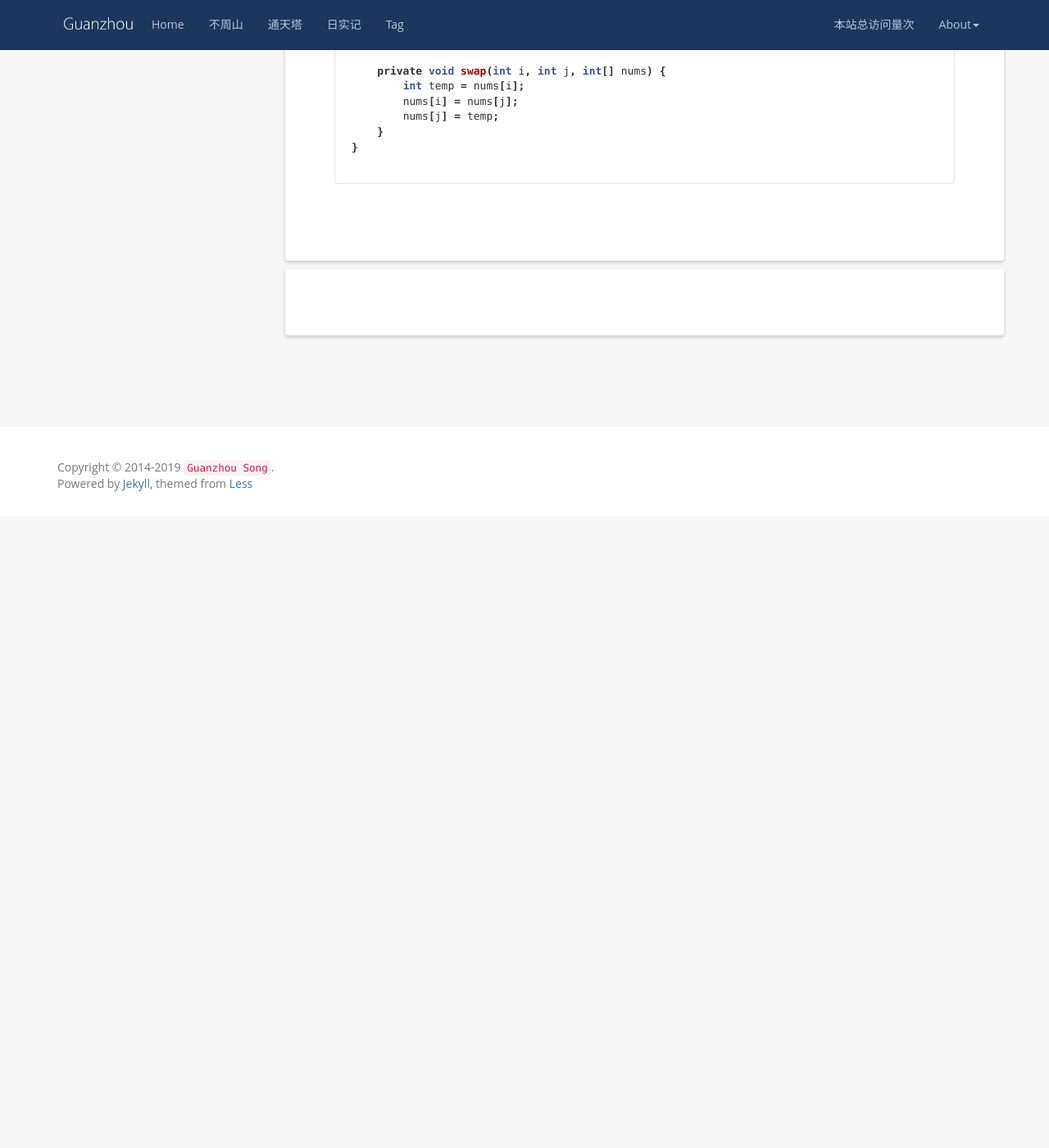
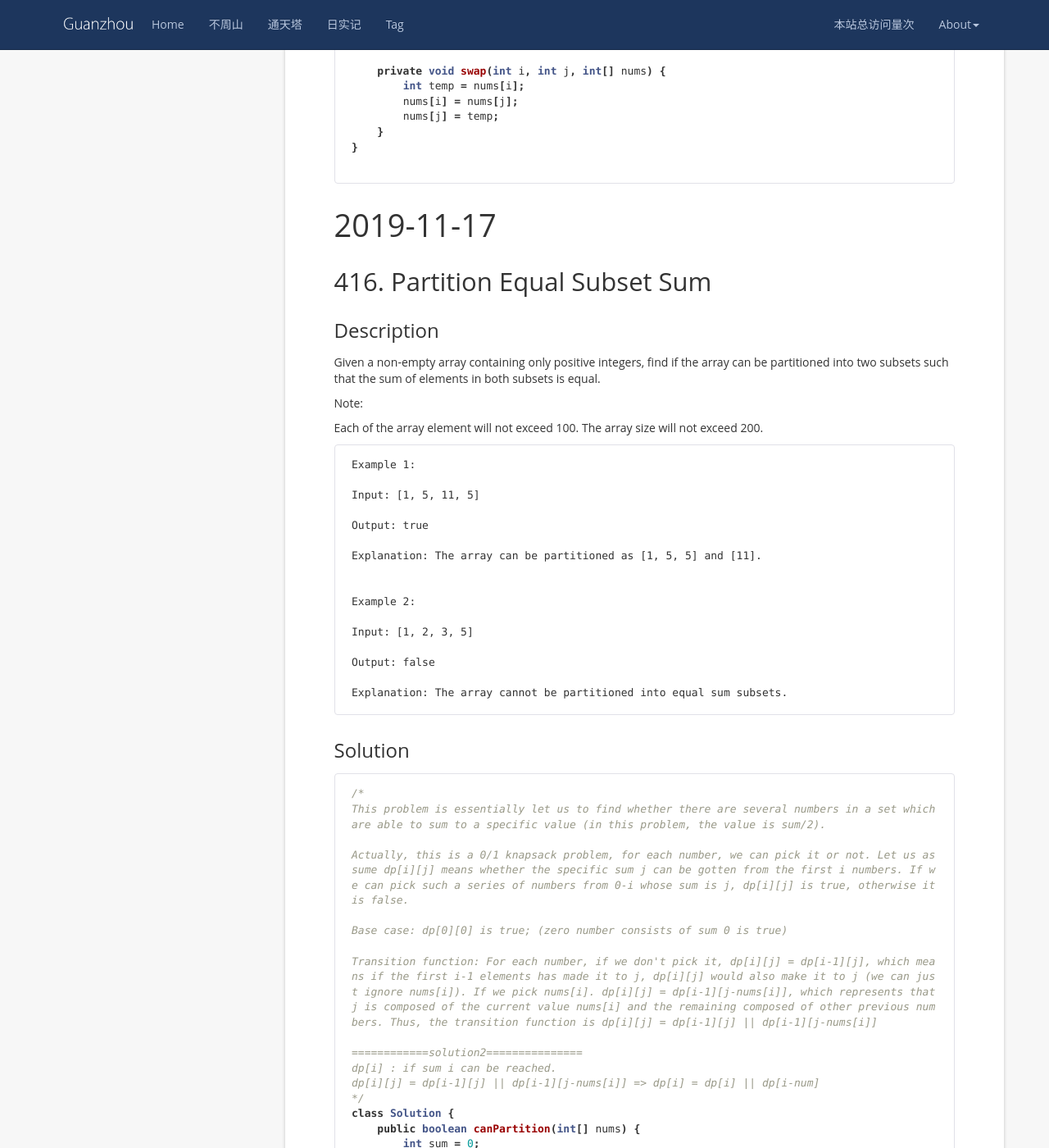
Before and after one commit to wangsimin04/GuanzhouSong.github.io, a Jekyll site: the page built from _posts/2019-11-01-LeetCode.md, in a window 1280 px wide and 1400 px high, scrolled down 34979 px. Shown: the whole window at 82% size. Built offline with Jekyll 4.4.1, drawn with Linux system fonts in a browser that asks for light colours; nearby versions of some CDN libraries; comment, search, counter and statistics services are not loaded; before the commit the page ends 35609 px from its top, so only the background shows below that; some of the changed text lies outside the part shown.

Commit message:
Update 2019-11-01-LeetCode.md

````diff
--- a/_posts/2019-11-01-LeetCode.md
+++ b/_posts/2019-11-01-LeetCode.md
@@ -1712,3 +1712,71 @@ class Solution {
 }
 
 ```
+
+# 2019-11-17
+## 416. Partition Equal Subset Sum
+### Description
+Given a non-empty array containing only positive integers, find if the array can be partitioned into two subsets such that the sum of elements in both subsets is equal.
+
+Note:
+
+Each of the array element will not exceed 100.
+The array size will not exceed 200.
+
+```
+Example 1:
+
+Input: [1, 5, 11, 5]
+
+Output: true
+
+Explanation: The array can be partitioned as [1, 5, 5] and [11].
+
+
+Example 2:
+
+Input: [1, 2, 3, 5]
+
+Output: false
+
+Explanation: The array cannot be partitioned into equal sum subsets.
+```
+
+
+### Solution
+
+```java
+/*
+This problem is essentially let us to find whether there are several numbers in a set which are able to sum to a specific value (in this problem, the value is sum/2).
+
+Actually, this is a 0/1 knapsack problem, for each number, we can pick it or not. Let us assume dp[i][j] means whether the specific sum j can be gotten from the first i numbers. If we can pick such a series of numbers from 0-i whose sum is j, dp[i][j] is true, otherwise it is false.
+
+Base case: dp[0][0] is true; (zero number consists of sum 0 is true)
+
+Transition function: For each number, if we don't pick it, dp[i][j] = dp[i-1][j], which means if the first i-1 elements has made it to j, dp[i][j] would also make it to j (we can just ignore nums[i]). If we pick nums[i]. dp[i][j] = dp[i-1][j-nums[i]], which represents that j is composed of the current value nums[i] and the remaining composed of other previous numbers. Thus, the transition function is dp[i][j] = dp[i-1][j] || dp[i-1][j-nums[i]]
+
+============solution2===============
+dp[i] : if sum i can be reached.
+dp[i][j] = dp[i-1][j] || dp[i-1][j-nums[i]] => dp[i] = dp[i] || dp[i-num]
+*/
+class Solution {
+    public boolean canPartition(int[] nums) {
+        int sum = 0;
+        for(int num:nums){
+            sum += num;
+        }
+        if(sum %2 != 0){
+            return false;
+        }
+        sum /= 2;
+        boolean[] dp = new boolean[sum +1];
+        for(int num: nums){
+            for(int i = sum;i>=num;i--){
+                dp[i] = dp[i] || dp[i-num];
+            }
+        }
+        return dp[sum];
+    }
+}
+
+```
````
